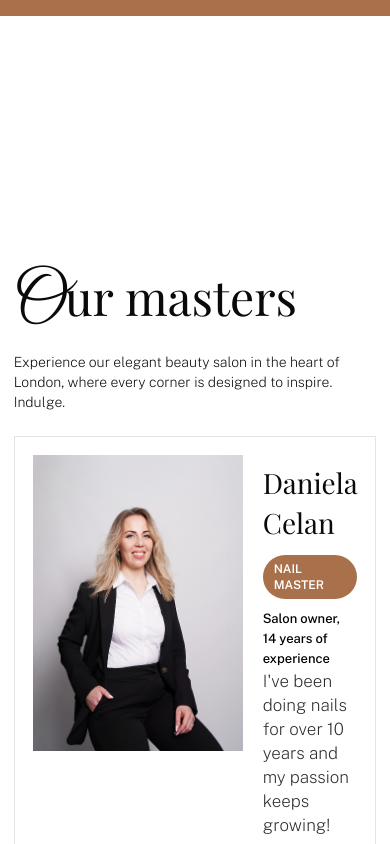
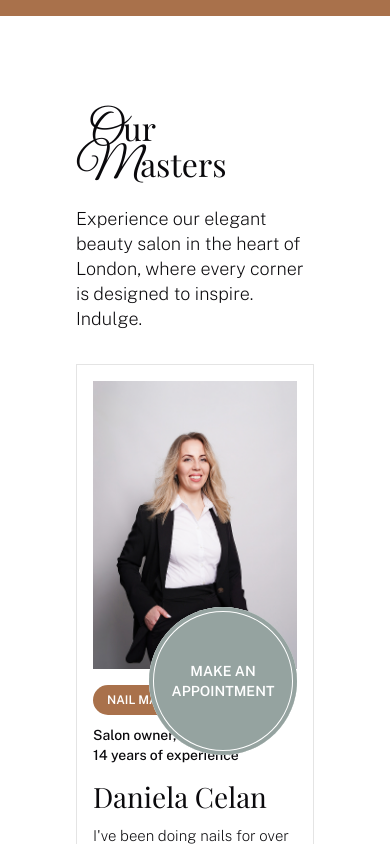
Before and after one commit to Varikash/luna-beauty, a Next.js app: page /about in a window 390 px wide. Shown: the part 2360-3204 px from the top of the page. Built offline with nearby package versions, Linux system fonts and the light colour scheme; a web font is replaced by a local one.

Commit message:
Enhance OurMasters component with responsive design and improved typography. Added media queries for mobile layout adjustments, introduced new CSS classes for title and lead formatting, and implemented a custom hook for media query handling.

```diff
--- a/app/components/our-masters/our-masters.css
+++ b/app/components/our-masters/our-masters.css
@@ -12,6 +12,14 @@
   display: flex;
   flex-direction: column;
   gap: 35px;
+}
+
+.our-masters-title-line {
+  display: inline;
+}
+
+.our-masters-mobile-lead {
+  font: inherit;
 }
 
 .vine-title-om {
@@ -492,6 +500,10 @@
 }
 
 @media (max-width: 980px) {
+  .our-masters {
+    padding-top: 0;
+  }
+
   .our-masters-header-container {
     flex-direction: column;
     gap: 24px;
@@ -499,6 +511,31 @@
 
   .our-masters-header-left {
     gap: 24px;
+  }
+
+  .our-masters-title-line {
+    display: block;
+  }
+
+  .our-masters-title-line:first-child {
+    padding-left: 12px;
+  }
+
+  .our-masters-mobile-lead {
+    font-family: Great Vibes;
+    font-weight: 400;
+    font-size: 48px;
+    line-height: 31px;
+  }
+
+  .vine-title-om {
+    font-size: 32px;
+    line-height: 31px;
+  }
+
+  .champagne-title-om {
+    font-size: 48px;
+    line-height: 31px;
   }
 
   .our-masters-header {
@@ -512,10 +549,11 @@
   .our-masters-subtitle {
     width: 100%;
     max-width: 740px;
+    font-size: 18px;
+    line-height: 25px;
   }
 
   .our-masters-featured-card {
-    max-width: none;
-    width: 100%;
+    display: none;
   }
 }
--- a/app/components/our-masters/our-masters.tsx
+++ b/app/components/our-masters/our-masters.tsx
@@ -1,18 +1,31 @@
+'use client';
+
 import React from 'react';
 import Image from 'next/image';
-import DreamTeamButton from '@/app/utils/ui/dt-button/dt-button';
 import './our-masters.css';
 import MasterListItem from '@/app/components/master-list-item/master-list-item';
 import { mastersMock } from '@/app/utils/mockFiles';
+import { useMediaQuery } from '@/app/utils/hooks/useMediaQuery';
 
 const OurMasters = () => {
+  const isMobile = useMediaQuery('(max-width: 980px)');
   const featuredMaster = mastersMock[0];
+  const mastersToRender = isMobile ? mastersMock : mastersMock.slice(1);
 
-  const formatNavText = (text: string) => {
+  const formatWord = (word: string) => {
     return (
       <span className="vine-title-om">
-        <span className="champagne-title-om">{text.charAt(0)}</span>
-        {text.slice(1)}
+        <span className="champagne-title-om">{word.charAt(0)}</span>
+        {word.slice(1)}
+      </span>
+    );
+  };
+
+  const formatWordMobileLead = (word: string) => {
+    return (
+      <span className="vine-title-om">
+        <span className="our-masters-mobile-lead">{word.charAt(0)}</span>
+        {word.slice(1)}
       </span>
     );
   };
@@ -24,7 +37,8 @@ const OurMasters = () => {
           <div className="our-masters-header">
             <Image className="our-masters-comment" src="/images/ocr/b-studio-london.svg" alt="comment-picture" width={230} height={244} />
             <h2 className="our-masters-title">
-              {formatNavText("Our masters")}
+              <span className="our-masters-title-line">{formatWord('Our')}</span>{' '}
+              <span className="our-masters-title-line">{formatWordMobileLead('Masters')}</span>
             </h2>
           </div>
           <p className="our-masters-subtitle">Experience our elegant beauty salon in the heart of London, where every corner is designed to inspire. Indulge.</p>
@@ -52,9 +66,9 @@ const OurMasters = () => {
         <ul
           className="our-masters-list"
         >
-          {mastersMock.map((master, index) => (
-            <li key={"slide" + index} className="slider-item">
-              <MasterListItem key={index} innerKey={index} master={master} type="master-card-border" />
+          {mastersToRender.map((master, index) => (
+            <li key={`slide-${master.name}-${index}`} className="slider-item">
+              <MasterListItem innerKey={index} master={master} type="master-card-border" />
             </li>
           ))}
         </ul>
--- /dev/null
+++ b/app/utils/hooks/useMediaQuery.ts
@@ -0,0 +1,27 @@
+import { useSyncExternalStore } from 'react';
+
+type MediaQueryListLike = {
+  matches: boolean;
+  addEventListener: (type: 'change', listener: (event: MediaQueryListEvent) => void) => void;
+  removeEventListener: (type: 'change', listener: (event: MediaQueryListEvent) => void) => void;
+};
+
+function getMediaQueryList(query: string): MediaQueryListLike | null {
+  if (typeof window === 'undefined' || typeof window.matchMedia !== 'function') return null;
+  return window.matchMedia(query);
+}
+
+export function useMediaQuery(query: string): boolean {
+  return useSyncExternalStore(
+    (onStoreChange) => {
+      const mql = getMediaQueryList(query);
+      if (!mql) return () => {};
+
+      const listener = () => onStoreChange();
+      mql.addEventListener('change', listener);
+      return () => mql.removeEventListener('change', listener);
+    },
+    () => getMediaQueryList(query)?.matches ?? false,
+    () => false,
+  );
+}
```
